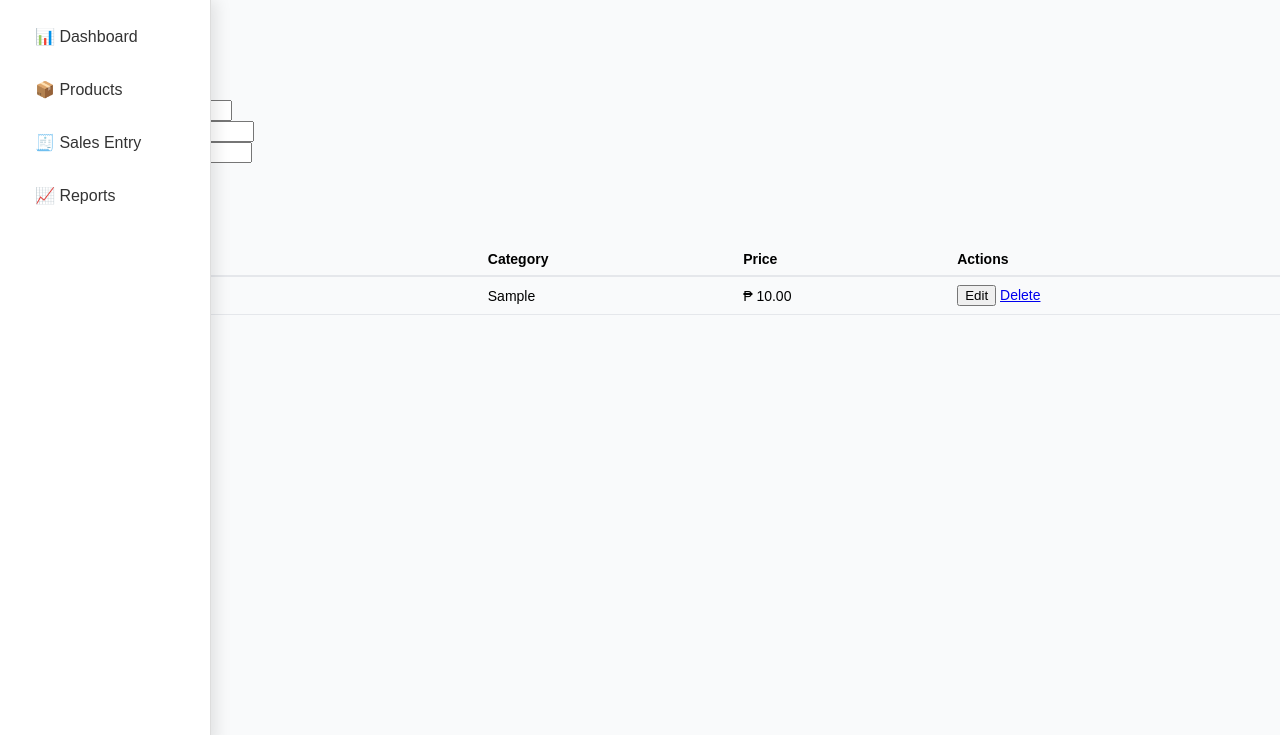
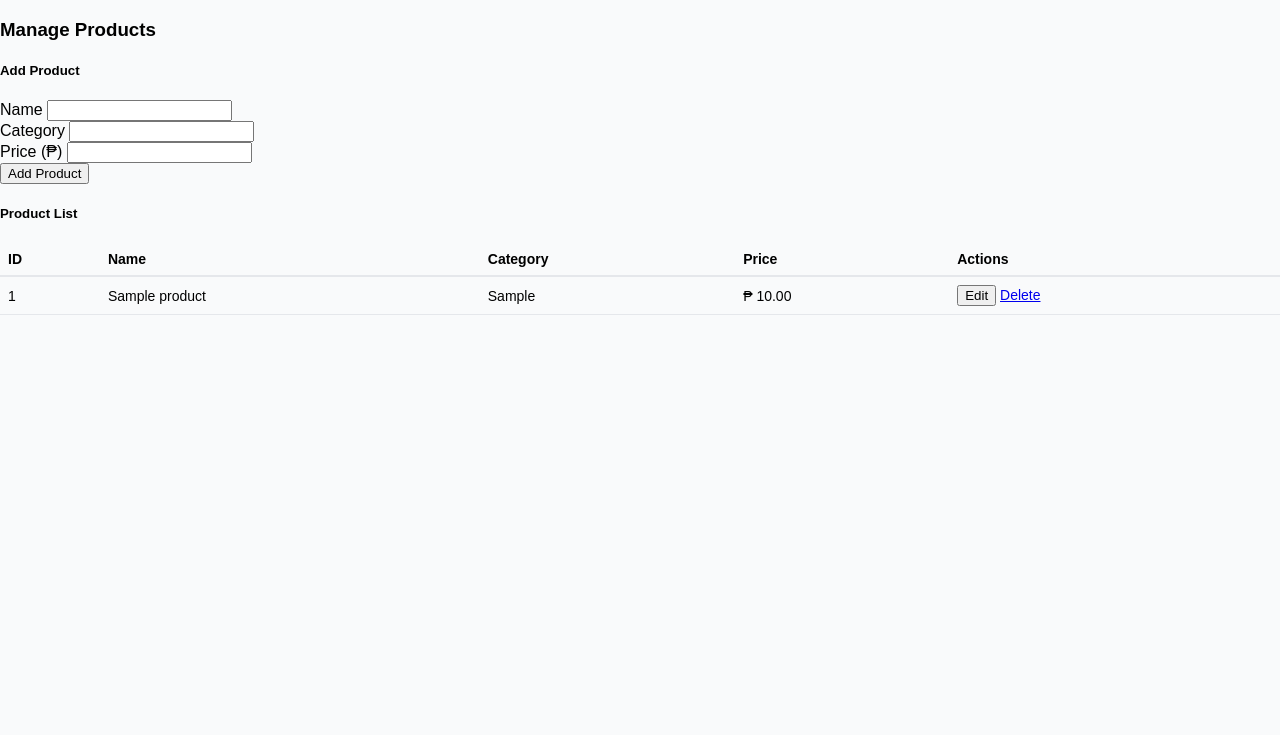
Before and after one commit to livelaughlovenemo/mstesay-smad, a PHP site: page /products.php in a window 1280 px wide. Shown: the part 65-800 px from the top of the page. Run offline with PHP 8.4, Linux system fonts and the light colour scheme; the visitor is signed in with stand-in values (Sample User, id 1); tables that the repository leaves empty or names only in its code hold one stand-in row (values such as "Sample post").

Commit message:
changed the sidebar

```diff
--- a/assets/styles.css
+++ b/assets/styles.css
@@ -30,7 +30,7 @@ header {
   gap: 10px;
 }
 
-/* Sidebar */
+/* Sidebar
 .sidebar {
   position: fixed;
   margin-top: 65px;
@@ -63,7 +63,7 @@ header {
   opacity: 0.8;
   font-size: large;
   font-weight: bold;
-}
+}*/
 
 /* Main content */
 .main-content {
--- a/includes/header.php
+++ b/includes/header.php
@@ -17,10 +17,3 @@
     <a href="logout.php" style="color:white;">Logout</a>
   </div>
 </header>
-
-<div class="sidebar">
-  <a href="dashboard.php">📊 Dashboard</a>
-  <a href="products.php">📦 Products</a>
-  <a href="daily_sales.php">🧾 Sales Entry</a>
-  <a href="financial_reports.php">📈 Reports</a>
-</div>
--- a/partials/sidebar.php
+++ b/partials/sidebar.php
@@ -1,4 +1,4 @@
-<div class="sidebar">
+<!--<div class="sidebar">
   <a href="dashboard.php">
     <img src="assets/img/logo.svg" alt="Logo" width="20"> Dashboard
   </a>
@@ -18,4 +18,4 @@
   <a href="logout.php">
     <img src="assets/img/user.svg" alt="Logout" width="20"> Logout
   </a>
-</div>
+</div> -->
```
